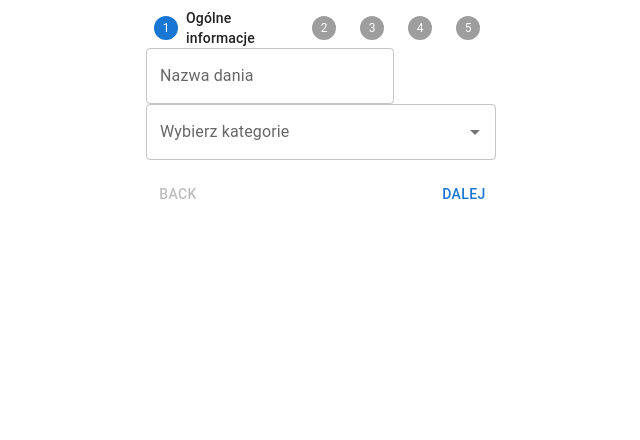
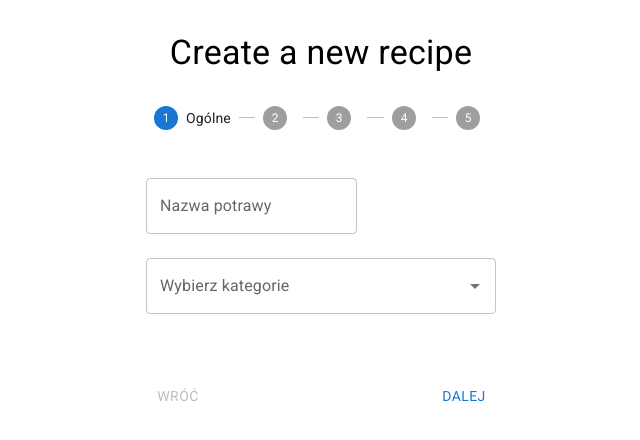
Before and after one commit to irolinski/sprawdzFodmap, a React (Create React App) app: page /demo in a window 1280 px wide. Shown: the top 440 px of the page, without its empty margins (319-959 px from the left). Built offline with nearby package versions, Linux system fonts and the light colour scheme.

Commit message:
style(recipeAdd): style form and clean-up code;

```diff
--- a/package.json
+++ b/package.json
@@ -5,6 +5,7 @@
   "dependencies": {
     "@emotion/react": "^11.11.3",
     "@emotion/styled": "^11.11.0",
+    "@fontsource/roboto": "^5.0.8",
     "@mui/icons-material": "^5.15.7",
     "@mui/joy": "^5.0.0-beta.27",
     "@mui/material": "^5.15.7",
--- /dev/null
+++ b/src/components/Header.tsx
@@ -0,0 +1,8 @@
+import { Typography } from "@mui/material";
+
+
+export default function Header ({ head }: any) {
+
+    return <Typography variant='h4' style={{textAlign: 'center'}} my={4}>{head}</Typography>
+
+}
--- a/src/pages/recipes/Demo.tsx
+++ b/src/pages/recipes/Demo.tsx
@@ -23,9 +23,13 @@ import moment from 'moment';
 import './RecipesAdd.css';
 import { Textarea } from '@mui/joy';
 
+import '@fontsource/roboto/400.css';
+import Header from '../../components/Header';
 
 
-const steps = ['Ogólne informacje', 'Dane', 'Składniki', 'Zdjęcie i opis', 'Przepis'];
+// stepper set up
+
+const steps = ['Ogólne', 'Dane', 'Składniki', 'Zdjęcie i skrót', 'Przepis'];
 
 
 
@@ -64,6 +68,7 @@ export default function Demo() {
     setActiveStep(0);
   };
 
+// form set up
 
 const recipeForm = useForm<InputTypes> ({
     defaultValues: {
@@ -75,7 +80,7 @@ const recipeForm = useForm<InputTypes> ({
         description: '',
         recipe_text: '',
         photo: '',
-        ratings: [ 3,],
+        ratings: [],
         author: '',
         date: null, // to be hidden
         //verified
@@ -83,7 +88,6 @@ const recipeForm = useForm<InputTypes> ({
 
     }
 });
-
 
 const { register, unregister, handleSubmit } = recipeForm;
 
@@ -102,20 +106,15 @@ const submitForm = (data: any) => {
     console.log(data)
 };
 
+const [categories, setCategories] = useState<any[]>([])
+const [numIngredients, setNumIngredients] = useState<any>(4)
+let [equipment, setEquipment] = useState<any>([])
 
-const [categories, setCategories] = useState<any[]>([])
-let [equipment, setEquipment] = useState<any>([])
-const [recipeTemplate, setRecipeTemplate] = useState<any>('')
-
-const [numIngredients, setNumIngredients] = useState<any>(1)
-
-
-
+// set-up of the ingredient form
 
 const ingInput = (i: any) => {
 
     const nameLabel = 'Składnik ' + i;
-
     const registerName = 'ingredient' + i;
 
     const addIngInput = () => {
@@ -133,7 +132,7 @@ const ingInput = (i: any) => {
     };
 
     return (
-    <Grid  container item xs={12} spacing={2} key={i}>
+    <Grid  container xs={12} sx={{mb: 3}} key={i}>
 
         <Grid item xs={7}>
             <TextField label={nameLabel} type="text" onKeyDown={addIngInputOnEnter}
@@ -148,16 +147,16 @@ const ingInput = (i: any) => {
         { i === numIngredients && (
         <Grid id="circle-icon-grid-el" item xs={1}>
             { i !== 15 && (
-                <AddCircleIcon className="add-ing-input" onClick={addIngInput}/>
+                <AddCircleIcon className="add-ing-input" onClick={addIngInput} sx={{ color: 'green' }} />
             )}
             { i !== 1 && (
-                <RemoveCircleIcon className="remove-ing-input" onClick={removeIngInput} />
+                <RemoveCircleIcon className="remove-ing-input" onClick={removeIngInput}  sx={{ color: 'red' }} />
             )}
         </Grid>
         )}
 
         { i === 15 && (
-            <Typography>
+            <Typography sx={{mt: 2}}>
                 You can't add more than 15 ingredients, sorry! 😔
             </Typography>
         )}
@@ -178,14 +177,18 @@ const returnIngRow = () => {
 }
 
 
-
+// the main actual page starts here
 
   return (
     <form id="add-recipes-form" onSubmit={handleSubmit(submitForm)} noValidate>
 
+
         <Box style={{margin: "auto"}} sx={{ width: '350px' }}>
 
-            <Stepper activeStep={activeStep}>
+            {/* <Typography variant='h4' my={4}>Create a new recipe</Typography> */}
+            <Header head={'Create a new recipe'} />
+
+            <Stepper sx={{my: 4}} activeStep={activeStep}>
                 {steps.map((label, index) => {
                 const stepProps: { completed?: boolean } = {};
                 const labelProps: {
@@ -200,13 +203,15 @@ const returnIngRow = () => {
                 })}
             </Stepper>
 
+            {/* the actual form starts here */}
+
             {activeStep !== steps.length && (
                 <React.Fragment>
 
                 { activeStep === 0 && (
-                    <Grid container>
-                        <Grid  item xs={12}>
-                            <TextField label="Nazwa dania" type="text" {...register('name')} />
+                    <Grid container className="form-step-wrapper">
+                        <Grid item xs={12} sx={{mb: 3}}>
+                            <TextField label="Nazwa potrawy" type="text" {...register('name')} />
                         </Grid>
                         <Grid  item xs={12}>
                             <Autocomplete value={categories} onChange={(event, newValue) => { setCategories(newValue); }}
@@ -227,16 +232,16 @@ const returnIngRow = () => {
                 )}
 
                 { activeStep === 1 && (
-                <Grid container>
+                <Grid container className="form-step-wrapper">
 
-                    <Grid  item xs={12}>
-                        <TextField label="Porcja na..." type="text" {...register('amount')}/>
+                    <Grid item xs={12} sx={{mb: 3}}>
+                        <TextField label="Porcja..." type="text"  fullWidth placeholder="np. 'dla dwóch osób' albo 'na jeden słoik'"{...register('amount')}/>
                     </Grid>
-                    <Grid  item xs={6}>
-                        <TextField label="Czas przygotowania" type="number" {...register('prep_time')}/>
+                    <Grid  item xs={6} sx={{mb: 3}}>
+                        <TextField label="Czas przygotowania" type="tel" {...register('prep_time')}/>
                     </Grid>
                     <Grid item xs={6}>
-                        <Typography variant="h6" id="time-span">min.</Typography>
+                        <Typography variant="h6" id="time-span">minut</Typography>
                     </Grid>
 
                     <Grid  item xs={12}>
@@ -259,41 +264,43 @@ const returnIngRow = () => {
                 )}
 
                 { activeStep === 2 && (
-                    <>
+                    <div className='form-step-wrapper'>
                         {returnIngRow()}
-                    </>
+                    </div>
                 )}
 
                 { activeStep === 3 && (
-                    <Grid container>
-                        <Grid  item xs={12}>
+                    <Grid container className="form-step-wrapper">
+                        <Grid item xs={12} sx={{mb: 3}}>
                                 <FormLabel>Krótki opis:</FormLabel>
-                                <TextField fullWidth multiline={true} rows={3} {...register('description')}/>
+                                <TextField fullWidth multiline={true} placeholder='Zareklamuj danie w kilku słowach...&#10;(przepis napiszesz na następnej stronie 😅)' rows={3} sx={{mt: 1}} {...register('description')}/>
                         </Grid>
                         <Grid  item xs={12}>
                                 <FormLabel>Zdjęcie:</FormLabel>
-                                <TextField fullWidth placeholder="Wprowadź adres URL" {...register('photo')}/>
+                                <TextField fullWidth placeholder="Wprowadź adres URL" sx={{mt: 1}} {...register('photo')}/>
                         </Grid>
                     </Grid>
                 )}
 
                 { activeStep === 4 && (
-                    <Grid container>
-                        <Grid  item xs={12}>
-                                <FormLabel>Przepis:</FormLabel>
-                                <Textarea  minRows={10} maxRows={20} size="lg" defaultValue={recipeTemplate}
-                                // onClick={() => setSetRecipeTemplate()}
-                                {...register('recipe_text')} placeholder="..." />
+                    <Grid container className="form-step-wrapper">
+                        <Grid  item xs={12} sx={{mb: 3}}>
+                                <FormLabel>Sposób przygotowania:</FormLabel>
+                                <Textarea  minRows={10} maxRows={20} size="lg" sx={{mt: 1}}
+                                {...register('recipe_text')} placeholder="Tutaj zamieść treść przepisu!" />
                         </Grid>
+                        <Grid item xs={6}></Grid>
                         <Grid  item xs={6}>
-                            <TextField label="Podpisz się :) " type="text" {...register('author')}/>
+                            <FormLabel>Autor:</FormLabel>
+                            <TextField label="Podpisz się! 😄" type="text"
+                            sx={{mt: 1}} {...register('author')}/>
                         </Grid>
                     </Grid>
                 )}
 
 
                 <Box sx={{ display: 'flex', flexDirection: 'row', pt: 2 }}>
-                    <Button color="inherit" disabled={activeStep === 0} onClick={handleBack} sx={{ mr: 1 }}> Back </Button>
+                    <Button color="inherit" disabled={activeStep === 0} onClick={handleBack} sx={{ mr: 1 }}> Wróć </Button>
                     <Box sx={{ flex: '1 1 auto' }} />
 
                         {activeStep + 1 === steps.length
--- a/src/pages/recipes/RecipesAdd.css
+++ b/src/pages/recipes/RecipesAdd.css
@@ -1,16 +1,27 @@
+
 #add-recipes-form > div {
     margin: auto;
     margin-top: 20vh;
 }
 
-.grid-element {
-    margin: 20px !important
+.form-step-wrapper{
+    margin: 3em 0em 3em 0em;
+}
+
+.input-label{
+    margin-bottom: 2em !important;
+}
+
+#time-span{
+    transform: translate(10px, 10px);
 }
 
 #circle-icon-grid-el{
     display: flex;
     flex-direction: column;
     justify-content: center;
+
+    padding-left: 0.5em;
 }
 
 #circle-icon-grid-el > .add-ing-input,
```
Also changed, not shown: 1 other file (tests, documents, lock files or other folders).
